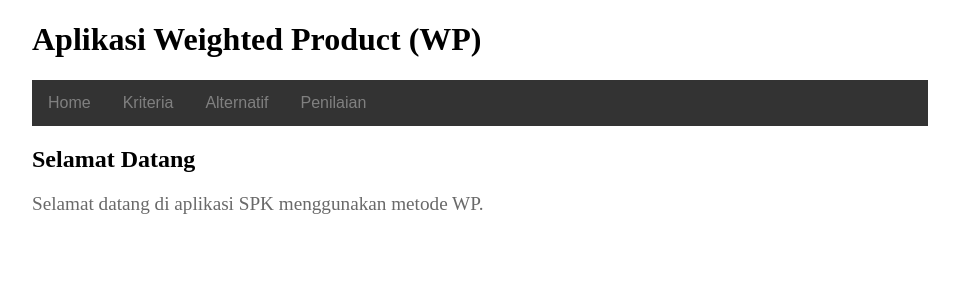
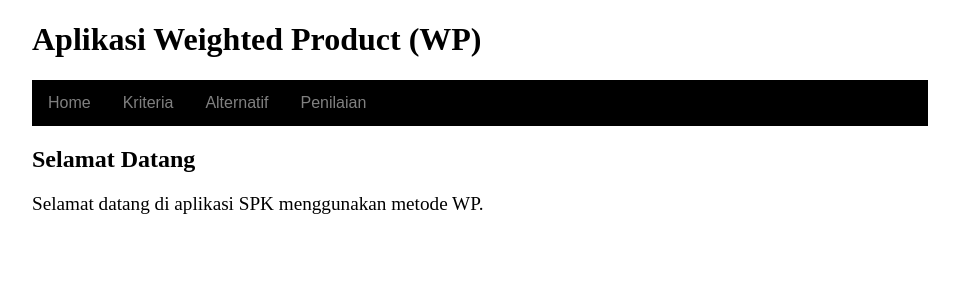
Before and after one commit to FarhanMirzah/klp9_wp, a PHP site: page /home.php in a window 1280 px wide. Shown: the top 300 px of the page, without its empty margins (160-1119 px from the left). Run offline with PHP 8.4, Linux system fonts and the light colour scheme.

Commit message:
Warna header navigasi jadi hitam

```diff
--- a/alternatif.php
+++ b/alternatif.php
@@ -1,6 +1,7 @@
 <!DOCTYPE html>
 <html lang="en">
 <head>
+    <title>Aplikasi WP Kelompok 9 - SPK C</title>
     <meta charset="UTF-8">
     <meta name="description" contents="Kelompok 9 - SPK C">
     <link rel="stylesheet" href="style.css" type="text/css">
--- a/home.php
+++ b/home.php
@@ -1,7 +1,7 @@
 <!DOCTYPE html>
 <html lang="en">
 <head>
-    <title>Kelompok 9 - SPK C</title>
+    <title>Aplikasi WP Kelompok 9 - SPK C</title>
     <meta charset="UTF-8">
     <meta name="description" contents="Kelompok 9 - SPK C">
     <link rel="stylesheet" href="style.css" type="text/css">
--- a/kriteria.php
+++ b/kriteria.php
@@ -1,6 +1,7 @@
 <!DOCTYPE html>
 <html lang="en">
 <head>
+    <title>Aplikasi WP Kelompok 9 - SPK C</title>
     <meta charset="UTF-8">
     <meta name="description" contents="Kelompok 9 - SPK C">
     <link rel="stylesheet" href="style.css" type="text/css">
--- a/penilaian.php
+++ b/penilaian.php
@@ -1,6 +1,7 @@
 <!DOCTYPE html>
 <html lang="en">
 <head>
+    <title>Aplikasi WP Kelompok 9 - SPK C</title>
     <meta charset="UTF-8">
     <meta name="description" contents="Kelompok 9 - SPK C">
     <link rel="stylesheet" href="style.css" type="text/css">
--- a/style.css
+++ b/style.css
@@ -26,7 +26,7 @@ a:active {
 
 p {
   font-size: 120%;
-  color: dimgray;
+  color: black;
 }
 
 #contents {
@@ -38,7 +38,7 @@ ul {
   margin: 0;
   padding: 0;
   overflow: hidden;
-  background-color: #333;
+  background-color: black;
   font-family: sans-serif;
 }
 
```
Also changed, not shown: README.md.
